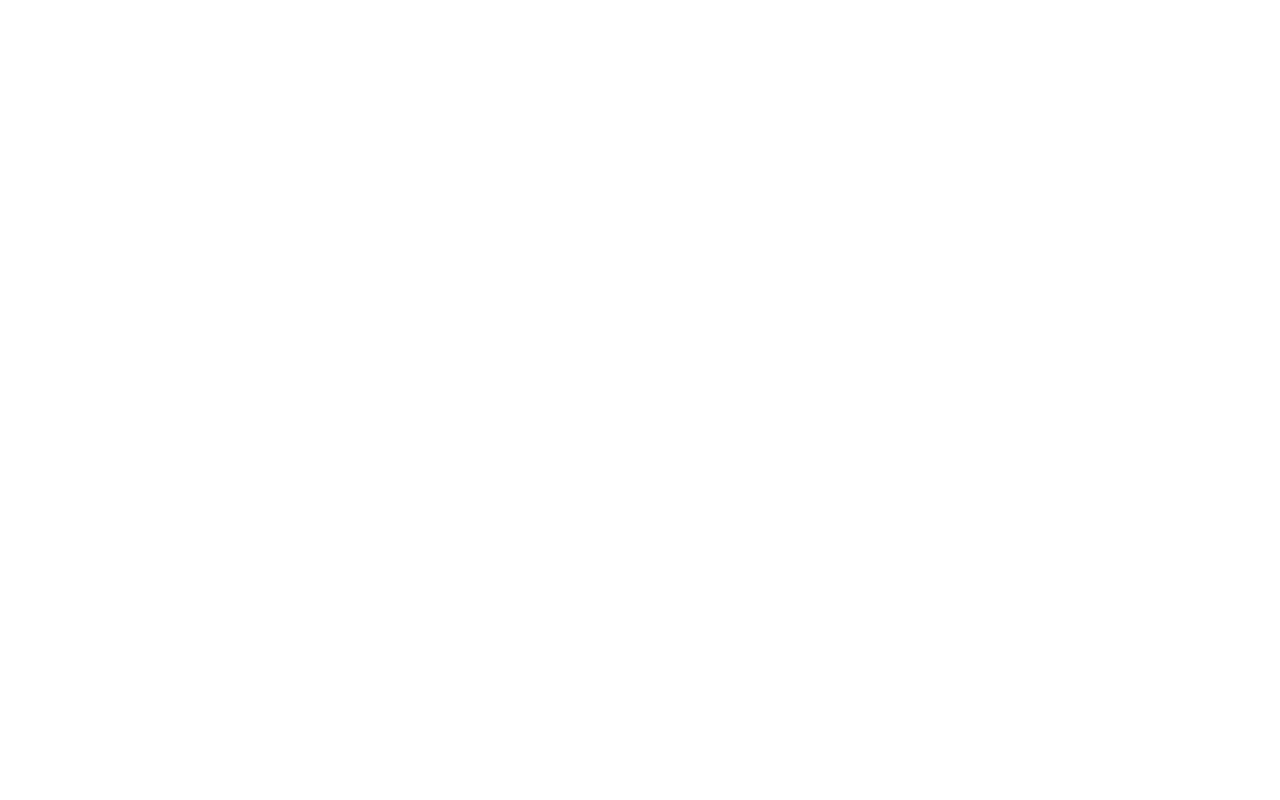
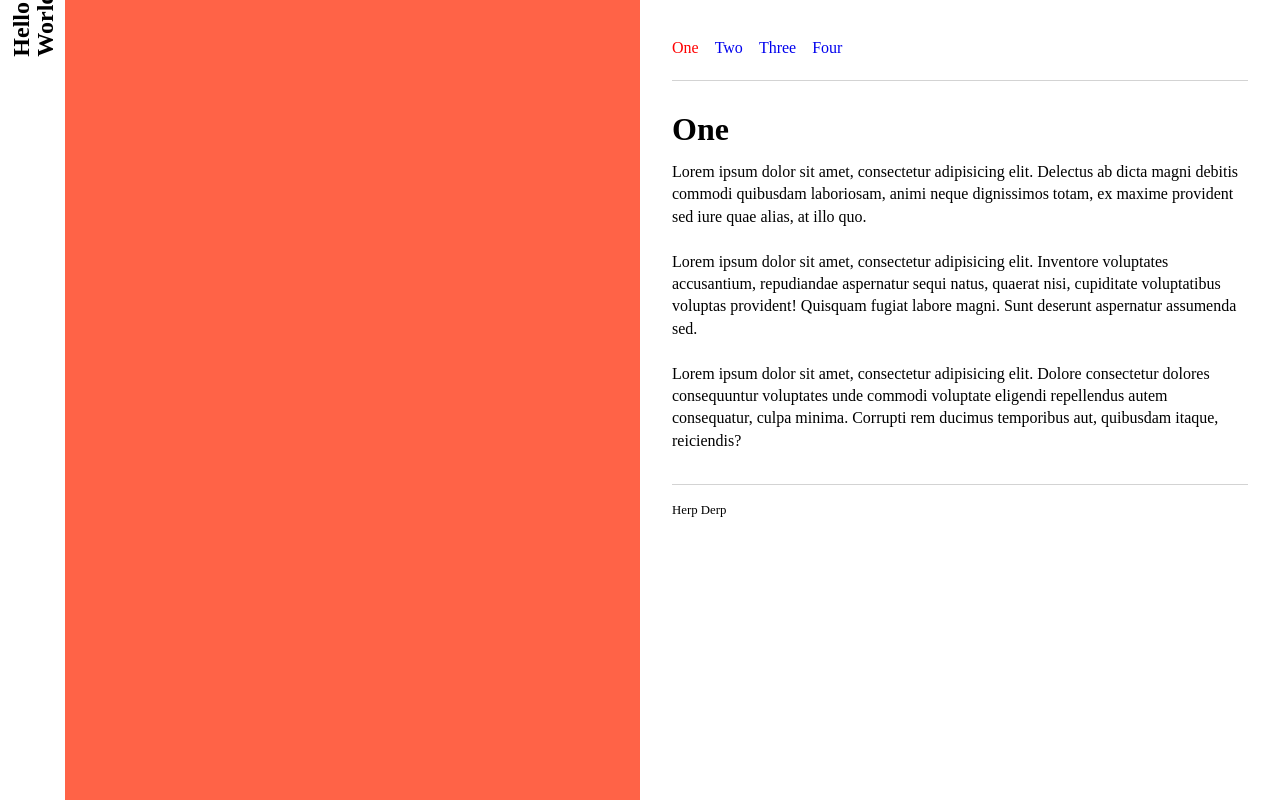
Before and after one commit to victor-codestuffs/travel-locations, a website built with webpack: page src/index.html in a window 1280 px wide. Built offline with nearby package versions, Linux system fonts and the light colour scheme.

Commit message:
Update layout, links

```diff
--- a/src/index.html
+++ b/src/index.html
@@ -4,13 +4,67 @@
   <meta charset="UTF-8">
   <meta name="viewport" content="width=device-width, initial-scale=1">
   <title>Travel Locations</title>
+  <link rel="stylesheet" href="https://cdnjs.cloudflare.com/ajax/libs/normalize/8.0.1/normalize.min.css">
 </head>
 <body>
-  <header></header>
-  <div></div>
-  <aside>
-    <nav></nav>
-    <main></main>
-  </aside>
+  <div class="Container">
+    <header class="Header">
+      <h2 class="Header-title">Hello World</h2>
+      <ul class="Header-icons">
+        <li class="Header-icon"></li>
+        <li class="Header-icon"></li>
+        <li class="Header-icon"></li>
+      </ul>
+    </header>
+    <div class="Map">
+    </div>
+    <aside class="Aside">
+      <nav class="Nav">
+        <ul class="Nav-list">
+          <li class="Nav-listItem">
+            <a href="#" class="Nav-listItemLink is-selected" data-select="one">One</a>
+          </li>
+          <li class="Nav-listItem">
+            <a href="#" class="Nav-listItemLink" data-select="two">Two</a>
+          </li>
+          <li class="Nav-listItem">
+            <a href="#" class="Nav-listItemLink" data-select="three">Three</a>
+          </li>
+          <li class="Nav-listItem">
+            <a href="#" class="Nav-listItemLink" data-select="four">Four</a>
+          </li>
+        </ul>
+      </nav>
+      <main class="Main">
+        <section class="Main-content is-active" data-section="one">
+          <h1 class="Main-contentTitle">One</h1>
+          <p class="Main-contentText">Lorem ipsum dolor sit amet, consectetur adipisicing elit. Delectus ab dicta magni debitis commodi quibusdam laboriosam, animi neque dignissimos totam, ex maxime provident sed iure quae alias, at illo quo.</p>
+          <p class="Main-contentText">Lorem ipsum dolor sit amet, consectetur adipisicing elit. Inventore voluptates accusantium, repudiandae aspernatur sequi natus, quaerat nisi, cupiditate voluptatibus voluptas provident! Quisquam fugiat labore magni. Sunt deserunt aspernatur assumenda sed.</p>
+          <p class="Main-contentText">Lorem ipsum dolor sit amet, consectetur adipisicing elit. Dolore consectetur dolores consequuntur voluptates unde commodi voluptate eligendi repellendus autem consequatur, culpa minima. Corrupti rem ducimus temporibus aut, quibusdam itaque, reiciendis?</p>
+        </section>
+        <section class="Main-content" data-section="two">
+          <h1 class="Main-contentTitle">Two</h1>
+          <p class="Main-contentText">Lorem ipsum dolor sit amet, consectetur adipisicing elit. Qui maxime molestiae vero, perferendis nemo velit necessitatibus animi sapiente nisi temporibus voluptatibus! Facere nesciunt, excepturi suscipit perferendis at non quia vitae?</p>
+          <p class="Main-contentText">Lorem ipsum dolor sit amet, consectetur adipisicing elit. Similique reiciendis porro minus a reprehenderit ex voluptatum delectus, quibusdam esse ad. Dolor velit odit ab veniam quia eum alias ad numquam.</p>
+          <p class="Main-contentText">Lorem ipsum dolor sit amet, consectetur adipisicing elit. Sed fugit, at facilis qui fugiat nisi aperiam rem enim neque porro quis nostrum deleniti nesciunt architecto consequuntur iure. Rerum debitis, quidem.</p>
+        </section>
+        <section class="Main-content" data-section="three">
+          <h1 class="Main-contentTitle">Three</h1>
+          <p class="Main-contentText">Lorem ipsum dolor sit amet, consectetur adipisicing elit. Error dolorum voluptate rerum aspernatur perferendis sed nihil, consequatur quis minima expedita repudiandae recusandae voluptatibus laboriosam vel nulla blanditiis accusamus consectetur neque.</p>
+          <p class="Main-contentText">Lorem ipsum dolor sit amet, consectetur adipisicing elit. Aliquam velit minus eaque qui architecto, ut vitae recusandae quibusdam, dolor sed corrupti, hic tempora. Est molestias odio sequi blanditiis reiciendis non.</p>
+          <p class="Main-contentText">Lorem ipsum dolor sit amet, consectetur adipisicing elit. Voluptates expedita, laudantium, dolorum nostrum blanditiis velit magnam porro laboriosam doloremque vitae itaque quasi iure facilis fugit illum, autem minus dicta sint!</p>
+        </section>
+        <section class="Main-content" data-section="four">
+          <h1 class="Main-contentTitle">Four</h1>
+          <p class="Main-contentText">Lorem ipsum dolor sit amet, consectetur adipisicing elit. Suscipit pariatur sint, esse voluptatibus, nemo veritatis, dicta recusandae reprehenderit incidunt, nisi molestias praesentium aliquid. Ipsum aliquid nisi aliquam accusamus provident consectetur.</p>
+          <p class="Main-contentText">Lorem ipsum dolor sit amet, consectetur adipisicing elit. Nemo et, quis cumque distinctio. Ratione atque nostrum quo minima, voluptates possimus soluta. Aspernatur, odio, tempora! Laudantium consequatur suscipit magnam explicabo fugiat!</p>
+          <p class="Main-contentText">Lorem ipsum dolor sit amet, consectetur adipisicing elit. Vitae odit laudantium pariatur, dolor fuga eveniet magni, consequuntur, aliquid corporis doloremque impedit ratione veritatis dignissimos maiores quidem illum at nisi officiis?</p>
+        </section>
+      </main>
+      <footer class="Footer">
+        <small class="Footer-text">Herp Derp</small>
+      </footer>
+    </aside>
+  </div>
 </body>
 </html>
--- a/src/scripts/index.js
+++ b/src/scripts/index.js
@@ -1,10 +1,41 @@
 import "core-js/stable";
 import "regenerator-runtime/runtime";
 
-import '../styles/index.sass';
+import '../styles/main.sass';
 
 main();
 
 function main() {
-  console.info("hello world");
+  let selectedContent = "one";
+
+  const nav = document.querySelector(".Nav");
+  const links = document.querySelectorAll(".Nav-listItemLink");
+  const sections = document.querySelectorAll(".Main-content");
+
+  nav.addEventListener("click", ev => {
+    // If link is clicked
+    if (ev.target && ev.target.classList.contains("Nav-listItemLink") ) {
+      ev.preventDefault();
+
+      const targetSection = ev.target.dataset.select;
+      if (targetSection === selectedContent) return;
+      selectedContent = targetSection;
+
+      links.forEach(link => {
+        if (link === ev.target) {
+          ev.target.classList.add("is-selected");
+        } else {
+          link.classList.remove("is-selected");
+        }
+      });
+
+      sections.forEach(section => {
+        if (section.dataset.section === selectedContent) {
+          section.classList.add("is-active");
+        } else {
+          section.classList.remove("is-active");
+        }
+      });
+    }
+  });
 }
--- /dev/null
+++ b/src/styles/_reset.sass
@@ -0,0 +1,18 @@
+h1, h2, h3
+  margin: 0
+
+p
+  line-height: 1.4
+  margin-bottom: 1.4rem
+  &:last-child
+    margin-bottom: 0
+
+ul
+  margin: 0
+  padding-left: 0
+
+li
+  list-style: none
+
+a
+  text-decoration: none
--- a/src/styles/index.sass
+++ /dev/null
@@ -1,4 +0,0 @@
-$body-color: white
-
-body
-  background-color: $body-color
--- /dev/null
+++ b/src/styles/main.sass
@@ -0,0 +1,61 @@
+$body-color: white
+
+@import "mixins"
+@import "reset"
+
+body
+  background-color: $body-color
+  line-height: 1
+
+.Container
+  display: flex
+  height: 100vh
+
+.Header
+  flex-basis: 4rem
+
+.Header-title
+  transform: rotate(-90deg)
+
+.Map
+  background-color: tomato
+  flex: 1
+
+.Aside
+  flex-basis: 36rem
+  padding: 1rem 2rem
+
+.Nav
+  padding: 1rem 0
+
+.Nav-list
+  display: flex
+
+.Nav-listItem
+  &:first-child
+    margin-left: -0.5rem
+
+.Nav-listItemLink
+  display: block
+  padding: 0.5rem
+  &.is-selected
+    color: red
+
+.Main
+  border-top: 1px solid lightgray
+  border-bottom: 1px solid lightgray
+  padding: 2rem 0
+
+.Main-content
+  display: none
+  &.is-active
+    display: block
+
+.Main-contentTitle
+
+.Main-contentText
+
+.Footer
+  padding: 1rem 0
+
+.Footer-text
```
Also changed, not shown: src/styles/_mixins.sass (added).
